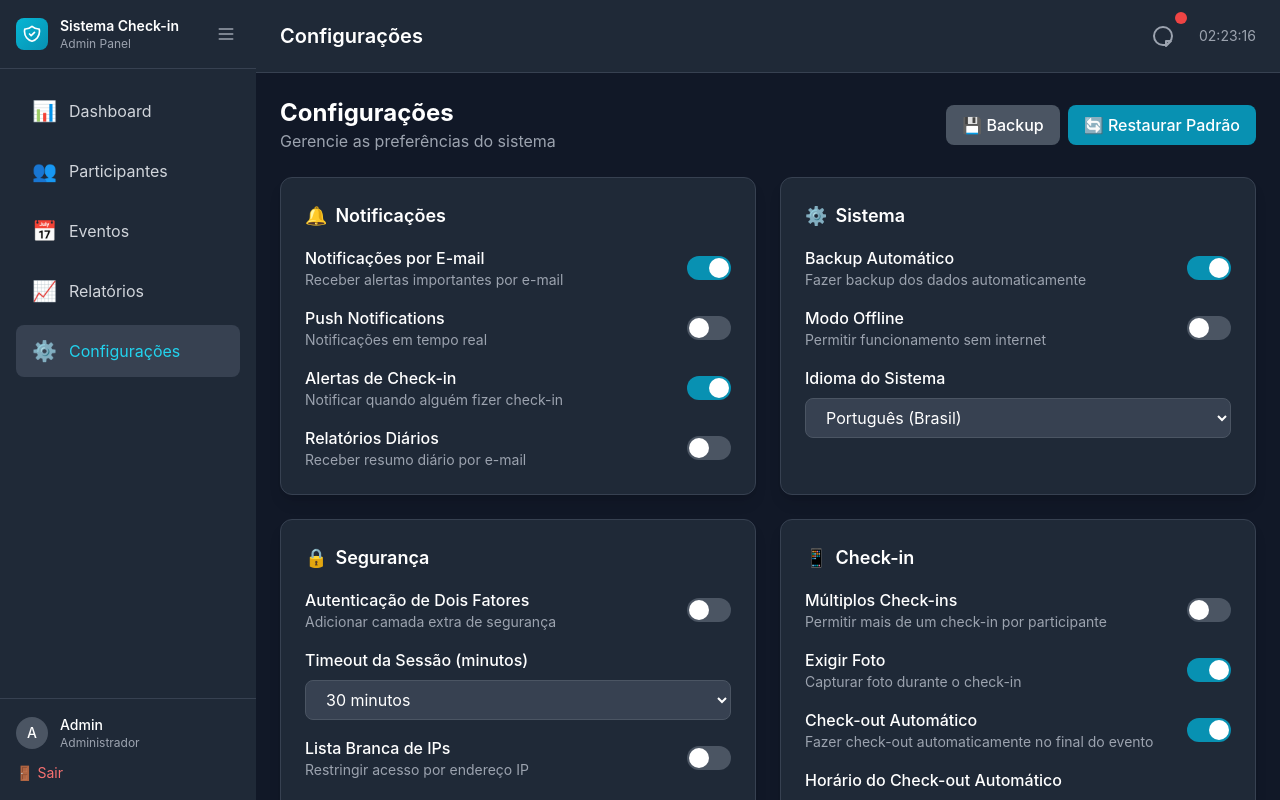
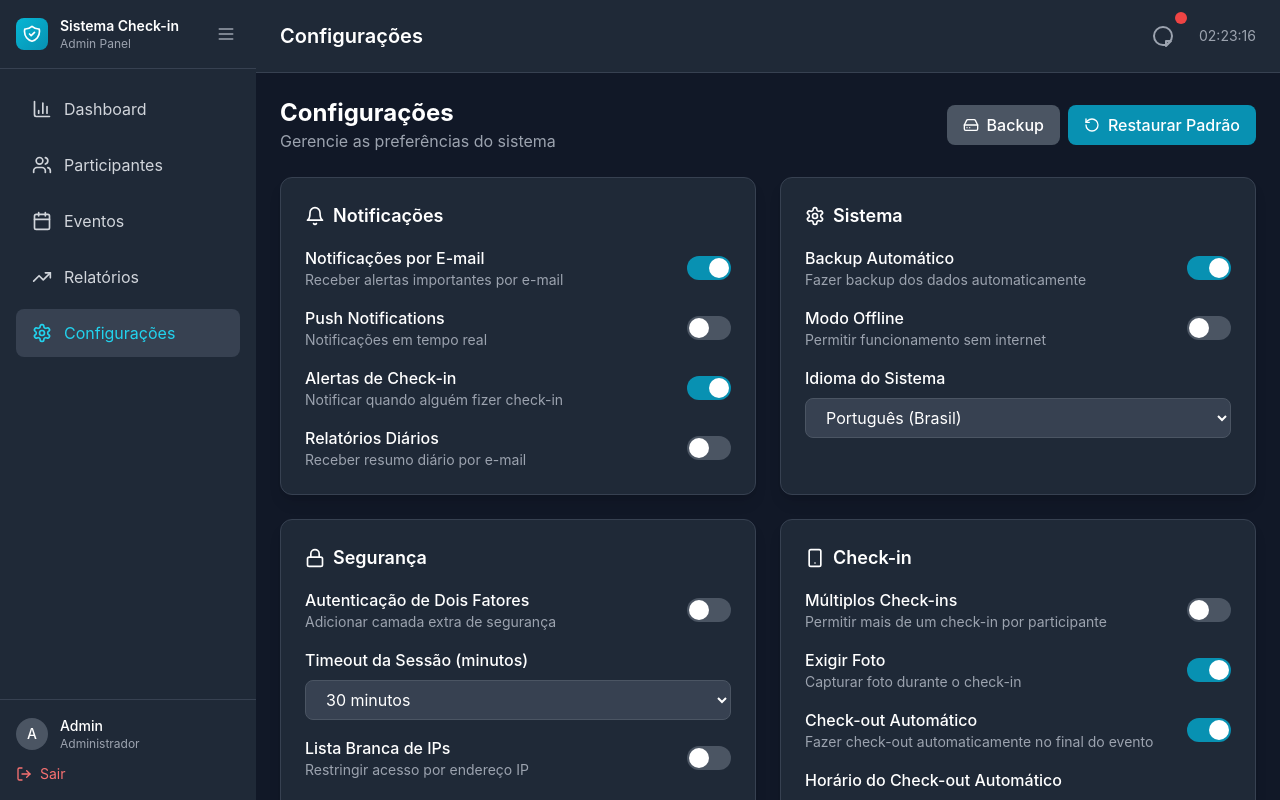
Before and after one commit to LACC-DEVLINK/checkin-exercito-web, a React (Create React App) app: page /settings in a window 1280 px wide. Built offline with nearby package versions, Linux system fonts and the light colour scheme.

Commit message:
Atualizações de icones

```diff
--- a/src/components/Layout.tsx
+++ b/src/components/Layout.tsx
@@ -1,5 +1,6 @@
 import React, { useState } from 'react';
 import { Outlet, useNavigate, useLocation } from 'react-router-dom';
+import { BarChart3, Users, Calendar, TrendingUp, Settings, LogOut } from 'lucide-react';
 
 const Layout: React.FC = () => {
   const [sidebarOpen, setSidebarOpen] = useState(true);
@@ -7,11 +8,11 @@ const Layout: React.FC = () => {
   const location = useLocation();
 
   const menuItems = [
-    { id: 'dashboard', label: 'Dashboard', icon: '📊', path: '/' },
-    { id: 'participants', label: 'Participantes', icon: '👥', path: '/participants' },
-    { id: 'events', label: 'Eventos', icon: '📅', path: '/events' },
-    { id: 'reports', label: 'Relatórios', icon: '📈', path: '/reports' },
-    { id: 'settings', label: 'Configurações', icon: '⚙️', path: '/settings' },
+    { id: 'dashboard', label: 'Dashboard', icon: BarChart3, path: '/' },
+    { id: 'participants', label: 'Participantes', icon: Users, path: '/participants' },
+    { id: 'events', label: 'Eventos', icon: Calendar, path: '/events' },
+    { id: 'reports', label: 'Relatórios', icon: TrendingUp, path: '/reports' },
+    { id: 'settings', label: 'Configurações', icon: Settings, path: '/settings' },
   ];
 
   const handleLogout = () => {
@@ -51,7 +52,9 @@ const Layout: React.FC = () => {
 
         {/* Navigation */}
         <nav className="flex-1 p-4 space-y-2">
-          {menuItems.map((item) => (
+          {menuItems.map((item) => {
+            const IconComponent = item.icon;
+            return (
               <button
                 key={item.id}
                 onClick={() => navigate(item.path)}
@@ -59,10 +62,11 @@ const Layout: React.FC = () => {
                   location.pathname === item.path ? 'active' : ''
                 }`}
               >
-              <span className="text-xl">{item.icon}</span>
+                <IconComponent size={20} />
                 {sidebarOpen && <span className="ml-3">{item.label}</span>}
               </button>
-          ))}
+            );
+          })}
         </nav>
 
         {/* User Profile & Logout */}
@@ -81,9 +85,10 @@ const Layout: React.FC = () => {
           {sidebarOpen && (
             <button
               onClick={handleLogout}
-              className="w-full mt-3 text-left text-red-400 hover:text-red-300 text-sm transition-colors"
+              className="w-full mt-3 text-left text-red-400 hover:text-red-300 text-sm transition-colors flex items-center"
             >
-              🚪 Sair
+              <LogOut size={16} className="mr-2" />
+              Sair
             </button>
           )}
         </div>
--- a/src/pages/DashboardPage.tsx
+++ b/src/pages/DashboardPage.tsx
@@ -1,4 +1,5 @@
 import React, { useState, useEffect } from 'react';
+import { Users, CheckCircle, Clock, Calendar, BarChart3, UserPlus, Smartphone } from 'lucide-react';
 
 interface DashboardStats {
   totalParticipants: number;
@@ -31,28 +32,28 @@ const DashboardPage: React.FC = () => {
     {
       title: 'Total de Participantes',
       value: stats.totalParticipants,
-      icon: '👥',
+      icon: Users,
       color: 'bg-blue-600',
       change: '+12%'
     },
     {
       title: 'Check-ins Realizados',
       value: stats.checkedIn,
-      icon: '✅',
+      icon: CheckCircle,
       color: 'bg-green-600',
       change: '+8%'
     },
     {
       title: 'Pendentes',
       value: stats.pending,
-      icon: '⏳',
+      icon: Clock,
       color: 'bg-yellow-600',
       change: '-3%'
     },
     {
       title: 'Eventos Ativos',
       value: stats.totalEvents,
-      icon: '📅',
+      icon: Calendar,
       color: 'bg-purple-600',
       change: '+2'
     }
@@ -89,7 +90,7 @@ const DashboardPage: React.FC = () => {
                 <p className="text-green-400 text-sm mt-1">{card.change}</p>
               </div>
               <div className={`${card.color} p-3 rounded-lg`}>
-                <span className="text-2xl">{card.icon}</span>
+                <card.icon size={24} className="text-white" />
               </div>
             </div>
           </div>
@@ -151,7 +152,7 @@ const DashboardPage: React.FC = () => {
         <h3 className="text-lg font-semibold text-white mb-4">Ações Rápidas</h3>
         <div className="grid grid-cols-1 md:grid-cols-3 gap-4">
           <button className="flex items-center p-4 bg-gray-700 hover:bg-gray-600 rounded-lg transition-colors">
-            <span className="text-2xl mr-3">📊</span>
+            <BarChart3 size={24} className="mr-3 text-white" />
             <div className="text-left">
               <p className="text-white font-medium">Gerar Relatório</p>
               <p className="text-gray-400 text-sm">Exportar dados do evento</p>
@@ -159,7 +160,7 @@ const DashboardPage: React.FC = () => {
           </button>
 
           <button className="flex items-center p-4 bg-gray-700 hover:bg-gray-600 rounded-lg transition-colors">
-            <span className="text-2xl mr-3">👥</span>
+            <UserPlus size={24} className="mr-3 text-white" />
             <div className="text-left">
               <p className="text-white font-medium">Adicionar Participante</p>
               <p className="text-gray-400 text-sm">Cadastro manual</p>
@@ -167,7 +168,7 @@ const DashboardPage: React.FC = () => {
           </button>
 
           <button className="flex items-center p-4 bg-gray-700 hover:bg-gray-600 rounded-lg transition-colors">
-            <span className="text-2xl mr-3">📱</span>
+            <Smartphone size={24} className="mr-3 text-white" />
             <div className="text-left">
               <p className="text-white font-medium">Scanner QR Code</p>
               <p className="text-gray-400 text-sm">Check-in rápido</p>
--- a/src/pages/ParticipantsPage.tsx
+++ b/src/pages/ParticipantsPage.tsx
@@ -1,5 +1,6 @@
 import React, { useState, useEffect } from 'react';
 import CreateParticipantModal from '../components/CreateParticipantModal';
+import { CheckCircle, Edit, Smartphone, Trash2 } from 'lucide-react';
 
 interface Participant {
   id: string;
@@ -251,17 +252,17 @@ const ParticipantsPage: React.FC = () => {
                             className="text-green-400 hover:text-green-300 text-sm"
                             title="Fazer Check-in"
                           >
-                            ✅
+                            <CheckCircle size={16} />
                           </button>
                         )}
                         <button className="text-blue-400 hover:text-blue-300 text-sm" title="Editar">
-                          ✏️
+                          <Edit size={16} />
                         </button>
                         <button className="text-primary-400 hover:text-primary-300 text-sm" title="Ver QR Code">
-                          📱
+                          <Smartphone size={16} />
                         </button>
                         <button className="text-red-400 hover:text-red-300 text-sm" title="Excluir">
-                          🗑️
+                          <Trash2 size={16} />
                         </button>
                       </div>
                     </td>
--- a/src/pages/ReportsPage.tsx
+++ b/src/pages/ReportsPage.tsx
@@ -1,4 +1,5 @@
 import React, { useState } from 'react';
+import { AlertTriangle, FileSpreadsheet, FileText, TrendingUp } from 'lucide-react';
 
 const ReportsPage: React.FC = () => {
   const [selectedPeriod, setSelectedPeriod] = useState('today');
@@ -53,15 +54,17 @@ const ReportsPage: React.FC = () => {
           </button>
           <button
             onClick={() => exportReport('Excel')}
-            className="btn-secondary"
+            className="btn-secondary flex items-center"
           >
-            📊 Excel
+            <FileSpreadsheet size={16} className="mr-2" />
+            Excel
           </button>
           <button
             onClick={() => exportReport('CSV')}
-            className="btn-primary"
+            className="btn-primary flex items-center"
           >
-            📋 CSV
+            <FileText size={16} className="mr-2" />
+            CSV
           </button>
         </div>
       </div>
@@ -249,7 +252,7 @@ const ReportsPage: React.FC = () => {
 
           <div className="bg-green-900 bg-opacity-50 rounded-lg p-4 border border-green-700">
             <div className="flex items-start space-x-3">
-              <span className="text-green-400 text-xl">📈</span>
+              <TrendingUp size={20} className="text-green-400" />
               <div>
                 <h4 className="text-green-300 font-medium mb-1">Melhor Performance</h4>
                 <p className="text-gray-300 text-sm">
@@ -262,7 +265,7 @@ const ReportsPage: React.FC = () => {
 
           <div className="bg-yellow-900 bg-opacity-50 rounded-lg p-4 border border-yellow-700">
             <div className="flex items-start space-x-3">
-              <span className="text-yellow-400 text-xl">⚠️</span>
+              <AlertTriangle size={20} className="text-yellow-400" />
               <div>
                 <h4 className="text-yellow-300 font-medium mb-1">Atenção Necessária</h4>
                 <p className="text-gray-300 text-sm">
--- a/src/pages/SettingsPage.tsx
+++ b/src/pages/SettingsPage.tsx
@@ -1,4 +1,5 @@
 import React, { useState } from 'react';
+import { HardDrive, RotateCcw, Bell, Settings, Lock, Smartphone, AlertTriangle } from 'lucide-react';
 
 const SettingsPage: React.FC = () => {
   const [settings, setSettings] = useState({
@@ -74,15 +75,17 @@ const SettingsPage: React.FC = () => {
         <div className="flex space-x-2">
           <button
             onClick={exportBackup}
-            className="btn-secondary"
+            className="btn-secondary flex items-center"
           >
-            💾 Backup
+            <HardDrive size={16} className="mr-2" />
+            Backup
           </button>
           <button
             onClick={resetSettings}
-            className="btn-primary"
+            className="btn-primary flex items-center"
           >
-            🔄 Restaurar Padrão
+            <RotateCcw size={16} className="mr-2" />
+            Restaurar Padrão
           </button>
         </div>
       </div>
@@ -92,7 +95,7 @@ const SettingsPage: React.FC = () => {
         {/* Notificações */}
         <div className="card">
           <h3 className="text-lg font-semibold text-white mb-4 flex items-center">
-            <span className="mr-2">🔔</span>
+            <Bell size={20} className="mr-2" />
             Notificações
           </h3>
           <div className="space-y-4">
@@ -189,7 +192,7 @@ const SettingsPage: React.FC = () => {
         {/* Sistema */}
         <div className="card">
           <h3 className="text-lg font-semibold text-white mb-4 flex items-center">
-            <span className="mr-2">⚙️</span>
+            <Settings size={20} className="mr-2" />
             Sistema
           </h3>
           <div className="space-y-4">
@@ -255,7 +258,7 @@ const SettingsPage: React.FC = () => {
         {/* Segurança */}
         <div className="card">
           <h3 className="text-lg font-semibold text-white mb-4 flex items-center">
-            <span className="mr-2">🔒</span>
+            <Lock size={20} className="mr-2" />
             Segurança
           </h3>
           <div className="space-y-4">
@@ -322,7 +325,7 @@ const SettingsPage: React.FC = () => {
         {/* Check-in */}
         <div className="card">
           <h3 className="text-lg font-semibold text-white mb-4 flex items-center">
-            <span className="mr-2">📱</span>
+            <Smartphone size={20} className="mr-2" />
             Check-in
           </h3>
           <div className="space-y-4">
@@ -408,7 +411,7 @@ const SettingsPage: React.FC = () => {
       {/* Danger Zone */}
       <div className="card border-red-700">
         <h3 className="text-lg font-semibold text-red-400 mb-4 flex items-center">
-          <span className="mr-2">⚠️</span>
+          <AlertTriangle size={20} className="mr-2" />
           Zona de Perigo
         </h3>
         <div className="space-y-4">
```
Also changed, not shown: src/pages/EventsPage.tsx (+8 -7 lines). Lines whose indentation alone changed are shown as unchanged.
